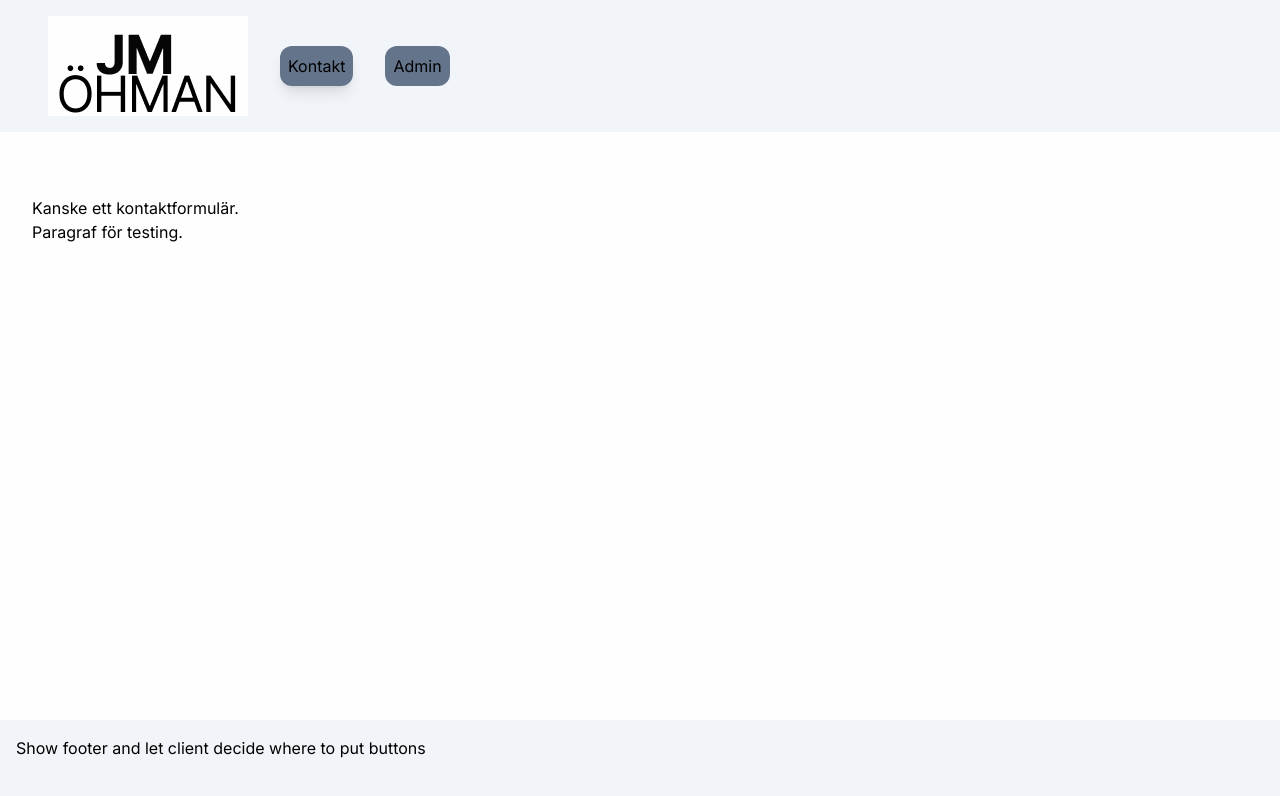
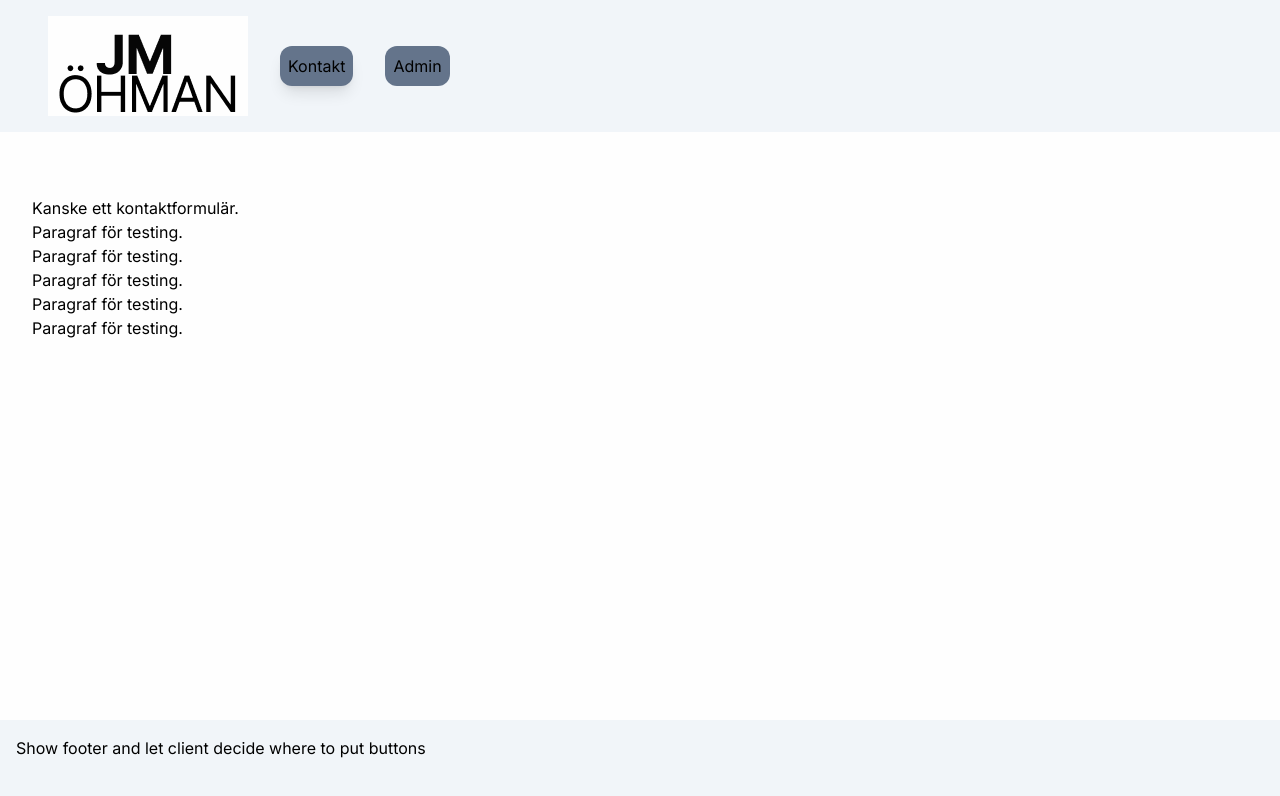
Before and after one commit to rubenolander/jmohman, a Next.js app: page /contact in a window 1280 px wide. Shown: the top 796 px of the page. Built offline with nearby package versions, Linux system fonts and the light colour scheme.

Commit message:
continue with rebase

```diff
--- a/src/app/contact/page.tsx
+++ b/src/app/contact/page.tsx
@@ -3,6 +3,10 @@ export default function Contact() {
     <main className="px-8">
       <h1>Kanske ett kontaktformulär.</h1>
       <p>Paragraf för testing.</p>
+      <p>Paragraf för testing.</p>
+      <p>Paragraf för testing.</p>
+      <p>Paragraf för testing.</p>
+      <p>Paragraf för testing.</p>
     </main>
   );
 }
```
